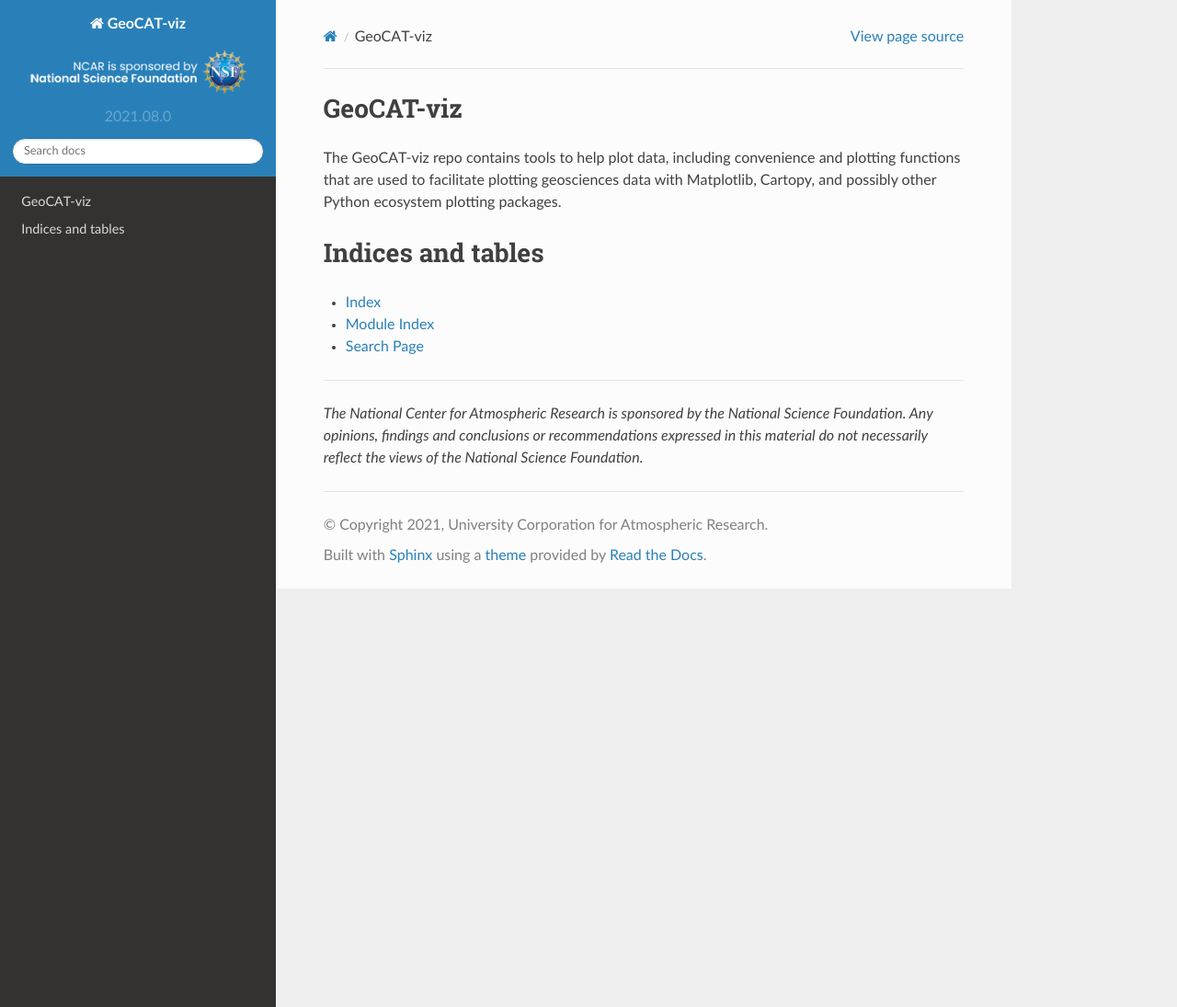
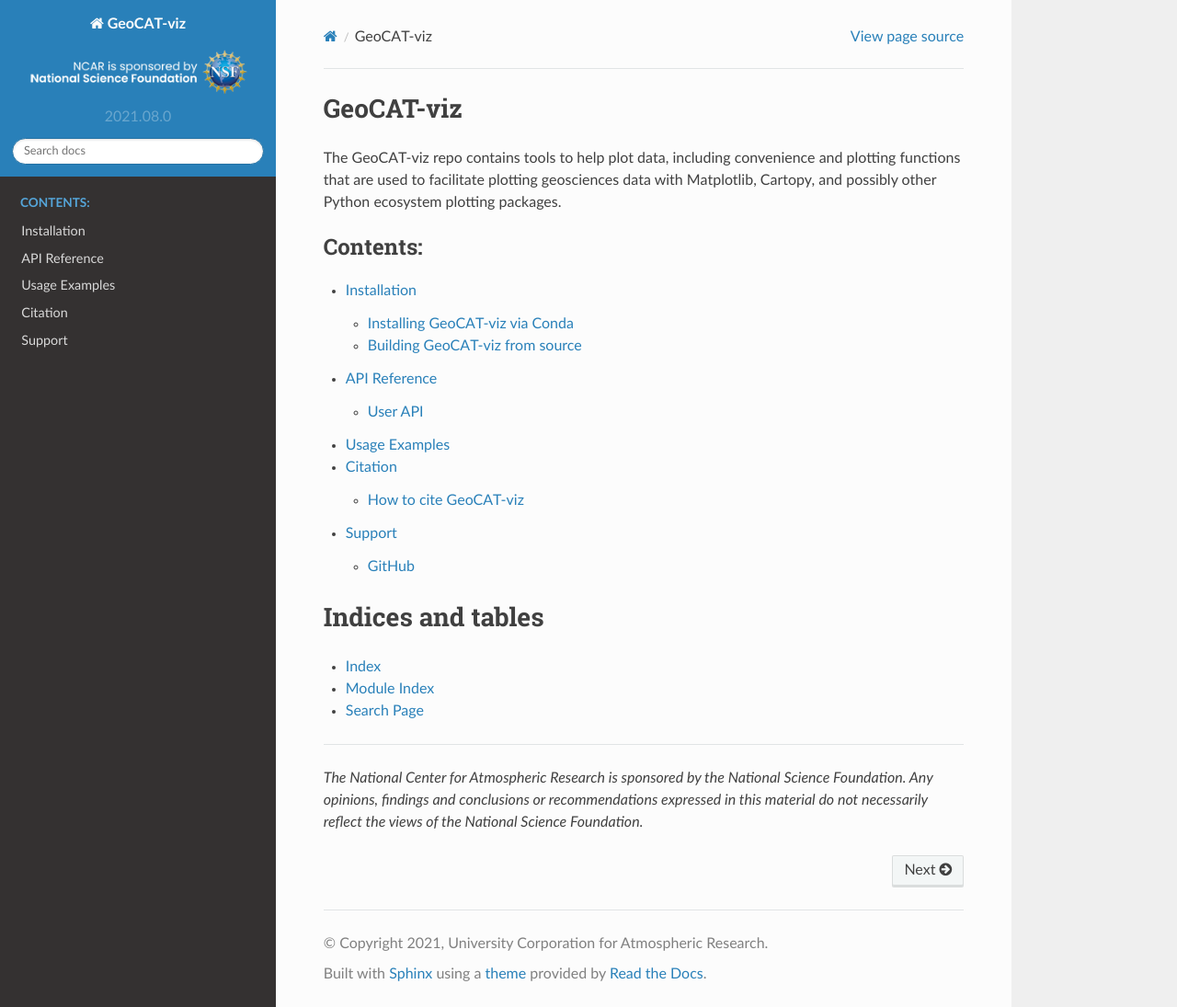
Before and after one commit to NCAR/geocat-viz, a Sphinx documentation site: the page built from docs/index.rst, in a window 1280 px wide and 1095 px high. Shown: the whole window at 92% size. Built offline with Sphinx 7.4.7 and the Read the Docs theme 2.0.0, drawn with Linux system fonts in a browser that asks for light colours.

Commit message:
Update docs/index.rst
Co-authored-by: Michaela Sizemore <43652875+michaelavs@users.noreply.github.com>

```diff
--- a/docs/index.rst
+++ b/docs/index.rst
@@ -18,7 +18,7 @@
 plotting packages.
 
 .. toctree::
-   :maxdepth: 2]
+   :maxdepth: 2
    :caption: Contents:
 
    ./installation
```
